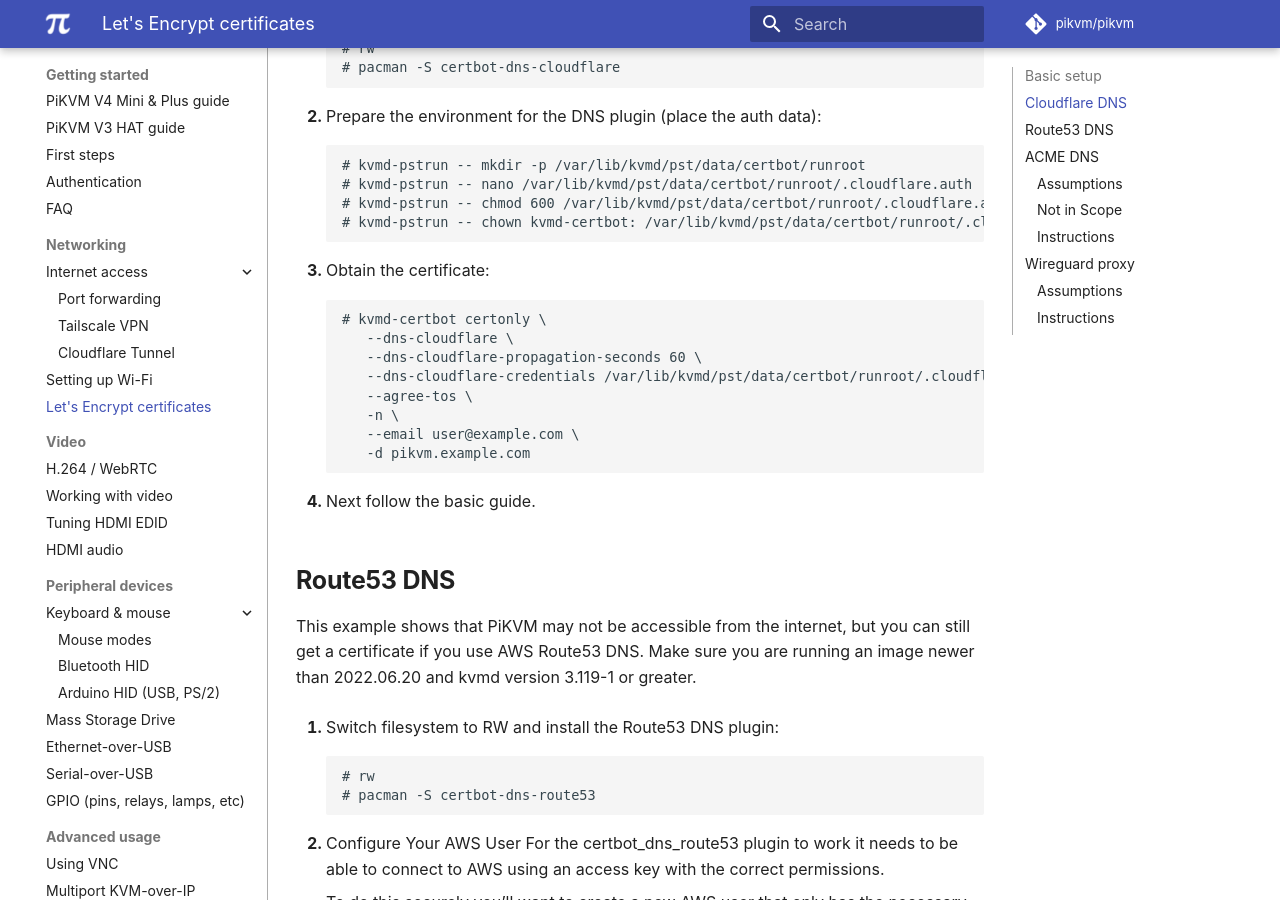
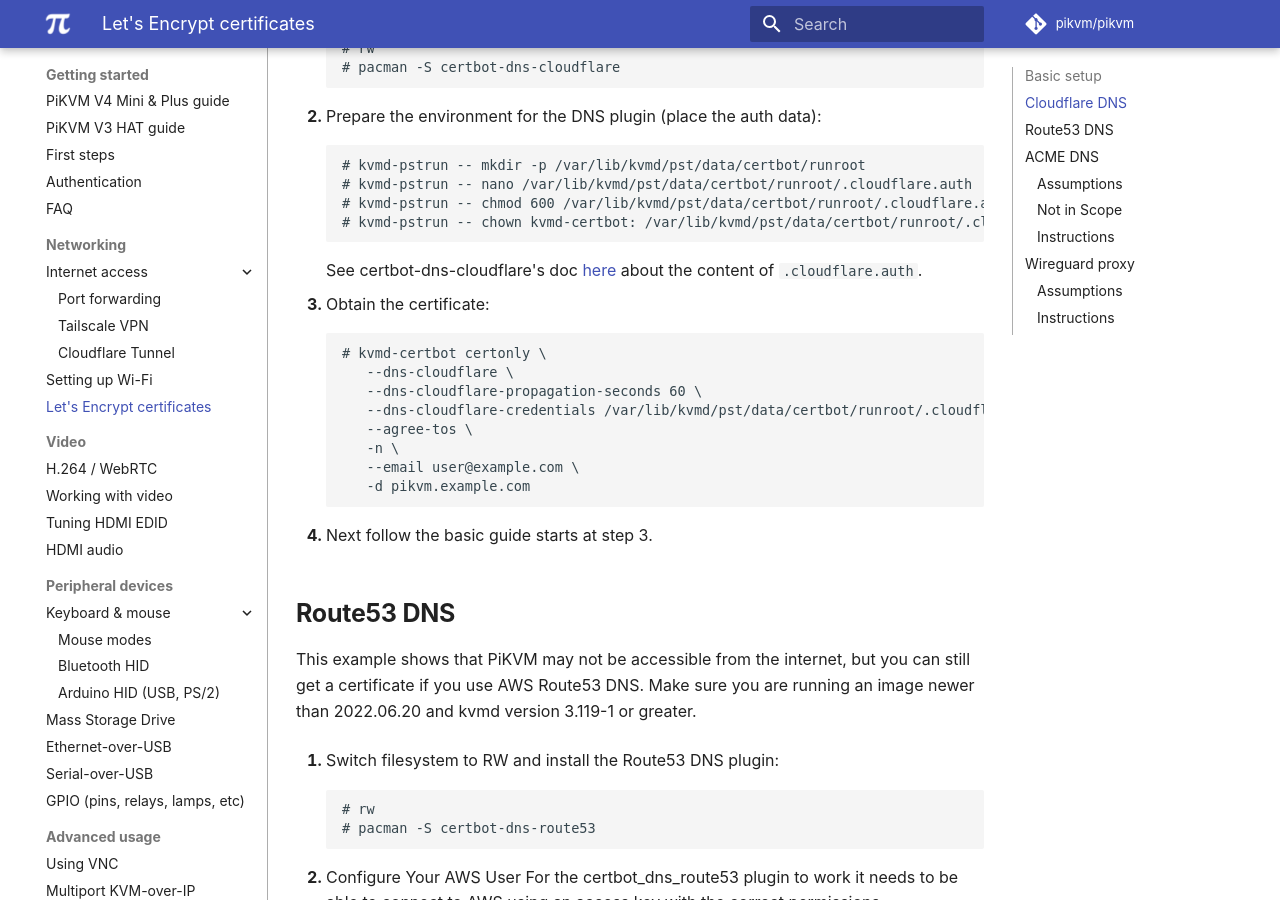
Before and after one commit to pikvm/pikvm, an MkDocs documentation site: the page built from docs/letsencrypt.md, in a window 1280 px wide and 900 px high, scrolled down 1542 px. Built offline with MkDocs 1.6.1 and Material for MkDocs 9.7.7, drawn with Linux system fonts in a browser that asks for light colours; some web fonts are replaced; comment, search, counter and statistics services are not loaded.

Commit message:
Update letsencrypt.md (#1052)
Modified cloudflare section to make it a little clear to follow.

````diff
--- a/docs/letsencrypt.md
+++ b/docs/letsencrypt.md
@@ -71,6 +71,7 @@
       # kvmd-pstrun -- chmod 600 /var/lib/kvmd/pst/data/certbot/runroot/.cloudflare.auth
       # kvmd-pstrun -- chown kvmd-certbot: /var/lib/kvmd/pst/data/certbot/runroot/.cloudflare.auth
       ```
+      See certbot-dns-cloudflare's doc [here](https://certbot-dns-cloudflare.readthedocs.io/en/stable/) about the content of `.cloudflare.auth`.
 
 3. Obtain the certificate:
 
@@ -85,7 +86,7 @@
          -d pikvm.example.com
       ```
 
-4. Next follow the basic guide.
+4. Next follow the basic guide starts at step 3.
 
 ## Route53 DNS
 
````
